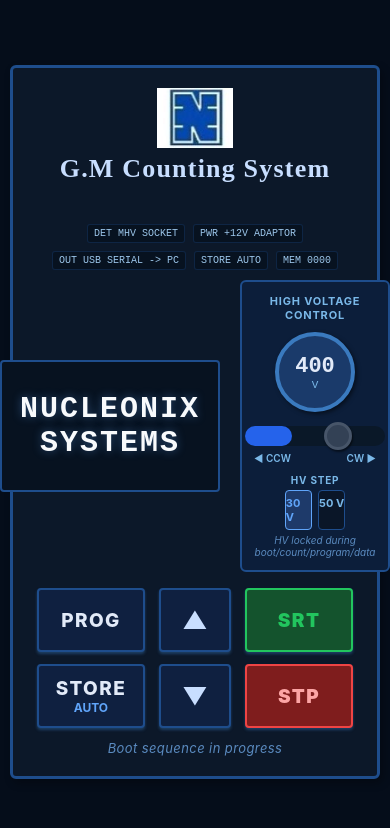
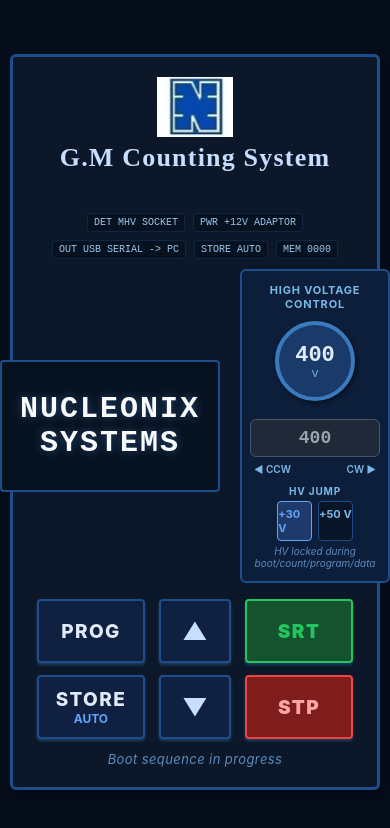
Before and after one commit to NucleonixGCET/Tab-Based-GM-Counting-System, a React Native app: screen / in a window 390 px wide. Shown: the top 828 px of the page. Built offline with nearby package versions, Linux system fonts and the light colour scheme.

Commit message:
Replaced slider with text box and fixed Reading feature

```diff
--- a/App.js
+++ b/App.js
@@ -19,13 +19,12 @@
 import {
   View,
   Text,
+  TextInput,
   TouchableOpacity,
   StyleSheet,
   Alert,
   StatusBar,
   SafeAreaView,
-  PanResponder,
-  Animated,
   Image,
 } from 'react-native';
 
@@ -96,8 +95,6 @@
 };
 /** Convert a digit array back to a number (min 1) */
 const digitsToNum = (d) => Math.max(1, d[0] * 1000 + d[1] * 100 + d[2] * 10 + d[3]);
-
-const SLIDER_WIDTH = 280; // px — width of the HV slider track
 
 // ─── Global GM Context ───────────────────────────────────────────────────────
 export const GMContext = createContext(null);
@@ -152,12 +149,6 @@
   const [draftDigits, setDraftDigits] = useState([0, 0, 1, 0]);
   const okTimeoutRef = useRef(null);
 
-  // Number-of-readings digit editing (used during PROG_READINGS_ADJUST)
-  const DEFAULT_READINGS = 1;
-  const [numberOfReadings, setNumberOfReadings] = useState(DEFAULT_READINGS);
-  const [readingsCursorPos, setReadingsCursorPos] = useState(0);
-  const [draftReadings, setDraftReadings] = useState(numToDigits(DEFAULT_READINGS));
-
   // Label assignment (used during PROG_LABEL_ASSIGN)
   const [label, setLabel] = useState('SP');
   const [draftLabel, setDraftLabel] = useState('SP');
@@ -209,7 +200,6 @@
     const snapshot = {
       acqMode,
       presetTime,
-      numberOfReadings,
       label,
       iterations,
     };
@@ -218,8 +208,6 @@
     setDraftAcqMode(snapshot.acqMode);
     setDraftDigits(numToDigits(snapshot.presetTime));
     setCursorPos(0);
-    setDraftReadings(numToDigits(snapshot.numberOfReadings));
-    setReadingsCursorPos(0);
     setDraftLabel(snapshot.label);
     setDraftIterations(snapshot.iterations);
   };
@@ -230,13 +218,11 @@
     if (snapshot) {
       setDraftAcqMode(snapshot.acqMode);
       setDraftDigits(numToDigits(snapshot.presetTime));
-      setDraftReadings(numToDigits(snapshot.numberOfReadings));
       setDraftLabel(snapshot.label);
       setDraftIterations(snapshot.iterations);
     }
 
     setCursorPos(0);
-    setReadingsCursorPos(0);
     setActiveParamField(PARAM_FIELD_TIMER);  // Reset to default parameter
     programSessionRef.current = null;
     setProgSub(PROG_OFF);
@@ -244,11 +230,9 @@
 
   const commitProgrammingSession = () => {
     const nextPresetTime = digitsToNum(draftDigits);
-    const nextNumberOfReadings = digitsToNum(draftReadings);
 
     setAcqMode(draftAcqMode);
     setPresetTime(nextPresetTime);
-    setNumberOfReadings(nextNumberOfReadings);
     setLabel(draftLabel);
     setIterations(draftIterations);
     setActiveParamField(PARAM_FIELD_TIMER);  // Reset to default parameter
@@ -297,7 +281,7 @@
       value,
       acqMode,
       presetTime,
-      numberOfReadings,
+      numberOfReadings: storedReadings.length,
       label,
       iterations,
       hv,
@@ -416,7 +400,6 @@
     presetTime,
     iterations,
     iterationRestartToken,
-    numberOfReadings,
     label,
     hv,
     storeDataMode,
@@ -445,7 +428,6 @@
 
     // From TIME_ADJUST, cycle to READINGS_ADJUST
     if (progSub === PROG_TIME_ADJUST) {
-      setReadingsCursorPos(0);
       setProgSub(PROG_READINGS_ADJUST);
       setActiveParamField(PARAM_FIELD_READINGS);
       return;
@@ -529,12 +511,8 @@
       });
 
     } else if (progSub === PROG_READINGS_ADJUST) {
-      // ▲ → increment digit at readingsCursorPos (0–9 wrap)
-      setDraftReadings((prev) => {
-        const next = [...prev];
-        next[readingsCursorPos] = (next[readingsCursorPos] + 1) % 10;
-        return next;
-      });
+      // READINGS is immutable and reflects current MEM count.
+      return;
 
     } else if (progSub === PROG_LABEL_ASSIGN) {
       // ▲ → cycle label forward SP → ST → BG → SP
@@ -597,8 +575,8 @@
       setCursorPos((pos) => (pos === 0 ? 3 : pos - 1));
 
     } else if (progSub === PROG_READINGS_ADJUST) {
-      // ▼ → move readings cursor one position to the LEFT (wraps 0 → 3)
-      setReadingsCursorPos((pos) => (pos === 0 ? 3 : pos - 1));
+      // READINGS is immutable and reflects current MEM count.
+      return;
 
     } else if (progSub === PROG_LABEL_ASSIGN) {
       // ▼ → cycle label backward SP ← BG ← ST ← SP
@@ -702,7 +680,7 @@
   const currentRecallEntry = recallIndex >= 0 ? storedReadings[recallIndex] : null;
   const displayAcqMode = isProgOn ? draftAcqMode : acqMode;
   const draftPresetTime = digitsToNum(draftDigits);
-  const draftNumberOfReadings = digitsToNum(draftReadings);
+  const draftNumberOfReadings = memoryCount;
 
   const formatCounts = (n) => String(n).padStart(6, '0');
   const formatPRTime = (n) => String(n).padStart(4, '0');
@@ -718,7 +696,7 @@
     : dataMode === DATA_MESSAGE ? dataMessage
     : progSub === PROG_ACQ_SELECT        ? '▲ / ▼  →  Select ACQ Mode'
     : progSub === PROG_TIME_ADJUST     ? '▲ → Increment digit  ·  ▼ → Move cursor left  (Preset Time)'
-    : progSub === PROG_READINGS_ADJUST ? '▲ → Increment digit  ·  ▼ → Move cursor left  (No. of Readings)'
+    : progSub === PROG_READINGS_ADJUST ? 'READINGS shows total MEM count (read-only)'
     : progSub === PROG_LABEL_ASSIGN    ? '▲ / ▼  →  Cycle label  [SP · ST · BG]'
     : progSub === PROG_ITERATION_ADJUST ? '▲/▼ set iterations (1-9)'
     : progSub === PROG_HV_ADJUST ? `▲/▼ adjust HV by ${hvStep} V step`
@@ -882,26 +860,14 @@
                 <Text style={styles.progEditHeader}>READINGS IN</Text>
                 <View style={styles.progEditRow}>
                   <Text style={styles.progEditLabel}>REAIN</Text>
-                  <View style={styles.digitRow}>
-                    {draftReadings.map((digit, idx) => (
-                      <View key={idx} style={styles.digitCell}>
-                        <Text style={[
-                          styles.cursorArrow,
-                          idx === readingsCursorPos ? styles.cursorArrowActive : styles.cursorArrowHidden,
-                        ]}>▲</Text>
-                        <Text style={[
-                          styles.digitChar,
-                          idx === readingsCursorPos && styles.digitCharActive,
-                        ]}>{digit}</Text>
-                      </View>
-                    ))}
-                  </View>
+                  <Text style={styles.progEditHv}>{formatPRTime(memoryCount)}</Text>
                 </View>
                 <View style={styles.progEditRow}>
                   <Text style={styles.progEditLabel}>HV   </Text>
                   <Text style={styles.progEditHv}>{formatHV(hv)}</Text>
                   <Text style={styles.displayUnit}> V</Text>
                 </View>
+                <Text style={styles.overlaySub}>MEM count is read-only</Text>
               </View>
             )}
 
@@ -1023,20 +989,7 @@
                     <Text style={styles.progEditHeader}>READINGS IN</Text>
                     <View style={styles.progEditRow}>
                       <Text style={styles.progEditLabel}>REAIN</Text>
-                      <View style={styles.digitRow}>
-                        {draftReadings.map((digit, idx) => (
-                          <View key={idx} style={styles.digitCell}>
-                            <Text style={[
-                              styles.cursorArrow,
-                              idx === readingsCursorPos ? styles.cursorArrowActive : styles.cursorArrowHidden,
-                            ]}>▲</Text>
-                            <Text style={[
-                              styles.digitChar,
-                              idx === readingsCursorPos && styles.digitCharActive,
-                            ]}>{digit}</Text>
-                          </View>
-                        ))}
-                      </View>
+                      <Text style={styles.progEditHv}>{formatPRTime(memoryCount)}</Text>
                     </View>
                   </View>
                 )}
@@ -1115,9 +1068,9 @@
 
                 {progSub === PROG_OFF && activeParamField === PARAM_FIELD_READINGS && (
                   <View style={styles.displayRow}>
-                    <Text style={styles.displayLabel}>READIN :</Text>
+                    <Text style={styles.displayLabel}>MEM :</Text>
                     <Text style={styles.displayValue}>
-                      {formatPRTime(numberOfReadings)}
+                      {formatPRTime(memoryCount)}
                     </Text>
                   </View>
                 )}
@@ -1250,49 +1203,29 @@
  * Drag left   → decrease HV (counter-clockwise)
  */
 function HVSlider({ hv, setHv, disabled, hvStep, setHvStep }) {
-  const thumbX = useRef(new Animated.Value(hvToX(hv))).current;
-  const dragStartHvRef = useRef(hv);
-
-  // Keep thumb in sync when hv changes via ▲/▼ buttons
+  const [hvInput, setHvInput] = useState(String(hv));
+
   useEffect(() => {
-    thumbX.setValue(hvToX(hv));
-    dragStartHvRef.current = hv;
+    setHvInput(String(hv));
   }, [hv]);
 
-  function hvToX(v) {
-    return ((v - HV_MIN) / (HV_MAX - HV_MIN)) * SLIDER_WIDTH;
-  }
-
-  const panResponder = useRef(
-    PanResponder.create({
-      onStartShouldSetPanResponder: () => !disabled,
-      onMoveShouldSetPanResponder: () => !disabled,
-      onPanResponderGrant: () => {
-        dragStartHvRef.current = hv;
-      },
-      onPanResponderMove: (_, gestureState) => {
-        // Quantize drag into deliberate movement buckets to avoid oversensitive updates.
-        const PX_PER_STEP = 18;
-        const dragSteps = Math.round(gestureState.dx / PX_PER_STEP);
-        const nextHv = Math.max(
-          HV_MIN,
-          Math.min(HV_MAX, dragStartHvRef.current + dragSteps * hvStep)
-        );
-        setHv(nextHv);
-        thumbX.setValue(hvToX(nextHv));
-      },
-      onPanResponderRelease: () => {
-        // Snap thumb to the nearest hvStep boundary
-        setHv((v) => {
-          const snapped = Math.round(v / hvStep) * hvStep;
-          thumbX.setValue(hvToX(snapped));
-          return snapped;
-        });
-      },
-    })
-  ).current;
-
-  const pct = ((hv - HV_MIN) / (HV_MAX - HV_MIN)) * 100;
+  const clampHv = (value) => Math.max(HV_MIN, Math.min(HV_MAX, value));
+
+  const applyHvInput = () => {
+    const parsed = Number.parseInt(hvInput, 10);
+    if (Number.isNaN(parsed)) {
+      setHvInput(String(hv));
+      return;
+    }
+    const next = clampHv(parsed);
+    setHv(next);
+    setHvInput(String(next));
+  };
+
+  const jumpHv = (delta) => {
+    if (disabled) return;
+    setHv((v) => clampHv(v + delta));
+  };
 
   return (
     <View style={styles.sliderContainer}>
@@ -1305,27 +1238,26 @@
         <Text style={styles.knobUnit}>V</Text>
       </View>
 
-      {/* Track */}
-      <View style={styles.sliderTrack} {...panResponder.panHandlers}>
-        {/* Fill */}
-        <View style={[styles.sliderFill, { width: `${pct}%` }]} />
-        {/* Thumb */}
-        <Animated.View
-          style={[
-            styles.sliderThumb,
-            { left: thumbX },
-            disabled && styles.sliderThumbDisabled,
-          ]}
-        />
-      </View>
+      <TextInput
+        style={[styles.hvInput, disabled && styles.hvInputDisabled]}
+        value={hvInput}
+        onChangeText={setHvInput}
+        onEndEditing={applyHvInput}
+        onSubmitEditing={applyHvInput}
+        keyboardType="numeric"
+        editable={!disabled}
+        maxLength={4}
+        placeholder="HV"
+        placeholderTextColor="#6b7f99"
+      />
 
       <View style={styles.sliderLabels}>
         <Text style={styles.sliderEdge}>◄ CCW</Text>
         <Text style={styles.sliderEdge}>CW ►</Text>
       </View>
 
-      {/* ── HV Step selector ───────────────────────────────── */}
-      <Text style={styles.stepLabel}>HV STEP</Text>
+      {/* ── HV jump controls ───────────────────────────────── */}
+      <Text style={styles.stepLabel}>HV JUMP</Text>
       <View style={styles.stepRow}>
         {[30, 50].map((val) => (
           <TouchableOpacity
@@ -1334,13 +1266,17 @@
               styles.stepBtn,
               hvStep === val && styles.stepBtnActive,
             ]}
-            onPress={() => setHvStep(val)}
+            onPress={() => {
+              setHvStep(val);
+              jumpHv(val);
+            }}
+            disabled={disabled}
             activeOpacity={0.7}
           >
             <Text style={[
               styles.stepBtnText,
               hvStep === val && styles.stepBtnTextActive,
-            ]}>{val} V</Text>
+            ]}>+{val} V</Text>
           </TouchableOpacity>
         ))}
       </View>
@@ -1587,40 +1523,6 @@
     color: '#7ab8e8',
     fontFamily: MONO,
   },
-  sliderTrack: {
-    width: SLIDER_WIDTH * 0.5,
-    height: 20,
-    backgroundColor: '#0a1828',
-    borderRadius: 10,
-    marginTop: 4,
-    overflow: 'visible',
-    justifyContent: 'center',
-  },
-  sliderFill: {
-    height: '100%',
-    backgroundColor: '#2563eb',
-    borderRadius: 10,
-  },
-  sliderThumb: {
-    position: 'absolute',
-    width: 28,
-    height: 28,
-    borderRadius: 14,
-    backgroundColor: '#60a5fa',
-    borderWidth: 3,
-    borderColor: '#1d4ed8',
-    top: -4,
-    marginLeft: -14,
-    shadowColor: '#000',
-    shadowOffset: { width: 1, height: 2 },
-    shadowOpacity: 0.5,
-    shadowRadius: 2,
-    elevation: 4,
-  },
-  sliderThumbDisabled: {
-    backgroundColor: '#334155',
-    borderColor: '#475569',
-  },
   sliderLabels: {
     flexDirection: 'row',
     justifyContent: 'space-between',
@@ -1639,6 +1541,26 @@
     color: '#5a8abf',
     fontStyle: 'italic',
     textAlign: 'center',
+  },
+  hvInput: {
+    width: '100%',
+    marginTop: 8,
+    borderWidth: 1.5,
+    borderColor: '#2a6abf',
+    borderRadius: 6,
+    backgroundColor: '#081324',
+    color: '#e2eaf8',
+    fontFamily: MONO,
+    fontSize: 18,
+    fontWeight: '700',
+    textAlign: 'center',
+    paddingVertical: 8,
+    paddingHorizontal: 10,
+  },
+  hvInputDisabled: {
+    backgroundColor: '#1f2937',
+    color: '#9ca3af',
+    borderColor: '#475569',
   },
 
   // ── HV Step toggle ────────────────────────────────────────────────────────
```
Also changed, not shown: modifications.txt (added).
